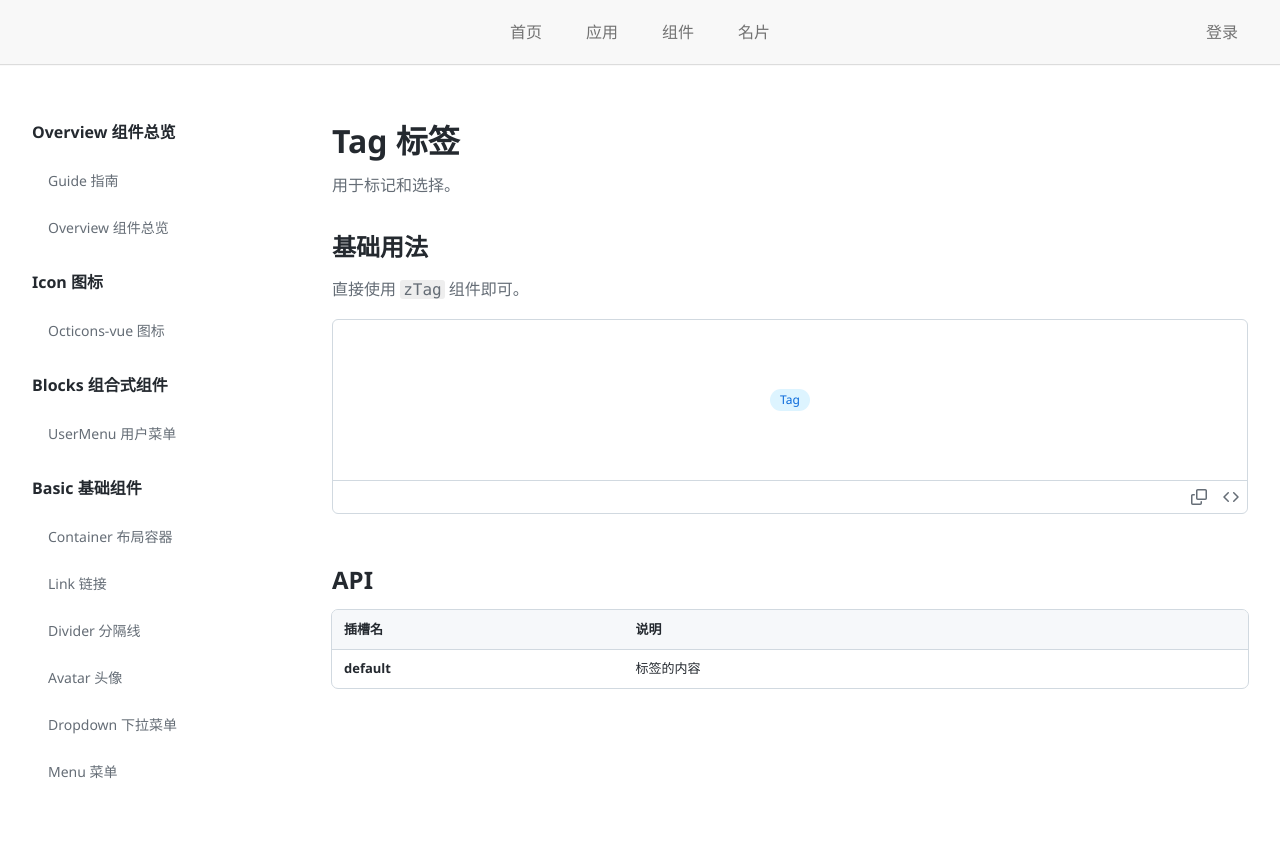
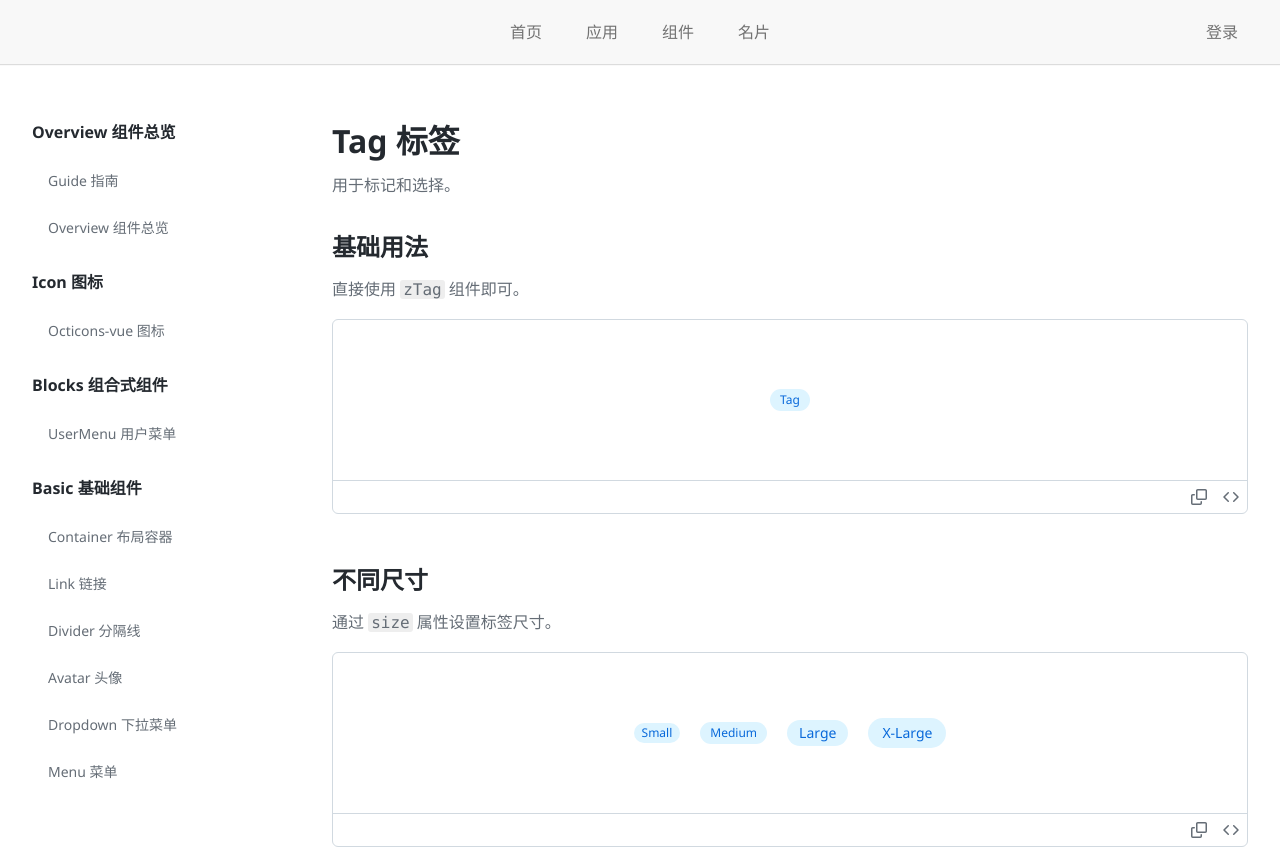
Before and after one commit to UnderHear-tools/UnderHear-Web, a Vue app in the folder UnderHear-frontend/: page /component/tag in a window 1280 px wide. Shown: the top 849 px of the page. Before the commit the page ends 800 px from the top, so only its background shows below. Built offline with nearby package versions, Linux system fonts and the light colour scheme.

Commit message:
zTag组件新增size属性

```diff
--- a/UnderHear-frontend/src/components/z-ui/tag/zTag.vue
+++ b/UnderHear-frontend/src/components/z-ui/tag/zTag.vue
@@ -1,21 +1,46 @@
 <template>
-	<span class="z-tag">
+	<span class="z-tag" :class="`z-tag--${size}`">
 		<slot></slot>
 	</span>
 </template>
 
 <script setup lang="ts">
-// TechTag 组件 - 用于显示技术标签
+withDefaults(defineProps<{
+  size?: 'small' | 'medium' | 'large' | 'xlarge'
+}>(), {
+  size: 'medium'
+})
 </script>
 
 <style scoped>
 .z-tag {
     background-color: #ddf4ff;
     color: #0969da;
-    padding: 0px 10px 0px 10px;
-    line-height: 22px;
     border-radius: 100px;
-    font-size: 12px;
     font-weight: 500;
 }
+
+.z-tag--small {
+    padding: 0 8px;
+    line-height: 20px;
+    font-size: 12px;
+}
+
+.z-tag--medium {
+    padding: 0 10px;
+    line-height: 22px;
+    font-size: 12px;
+}
+
+.z-tag--large {
+    padding: 0 12px;
+    line-height: 26px;
+    font-size: 14px;
+}
+
+.z-tag--xlarge {
+    padding: 0 14px;
+    line-height: 30px;
+    font-size: 14px;
+}
 </style>
--- a/UnderHear-frontend/src/module/components/views/components/tag.vue
+++ b/UnderHear-frontend/src/module/components/views/components/tag.vue
@@ -7,6 +7,18 @@
       <ComponentDocsDemoBlock :code="demo1Code">
         <div class="tag-row">
           <zTag>Tag</zTag>
+        </div>
+      </ComponentDocsDemoBlock>
+    </ComponentDocsSection>
+
+    <ComponentDocsSection title="不同尺寸">
+      <template #description>通过 <code>size</code> 属性设置标签尺寸。</template>
+      <ComponentDocsDemoBlock :code="demo2Code">
+        <div class="tag-row">
+          <zTag size="small">Small</zTag>
+          <zTag size="medium">Medium</zTag>
+          <zTag size="large">Large</zTag>
+          <zTag size="xlarge">X-Large</zTag>
         </div>
       </ComponentDocsDemoBlock>
     </ComponentDocsSection>
@@ -44,15 +56,36 @@ const demo1Code = `<template>
 }
 </style>`
 
+const demo2Code = `<template>
+  <div class="tag-row">
+    <zTag size="small">Small</zTag>
+    <zTag size="medium">Medium</zTag>
+    <zTag size="large">Large</zTag>
+    <zTag size="xlarge">X-Large</zTag>
+  </div>
+</template>
+
+<style scoped>
+.tag-row {
+  display: flex;
+  align-items: center;
+  gap: 20px;
+}
+</style>`
+
 const apiTableColumns: ZTableColumn[] = [
-  { key: 'name', label: '插槽名', rowHeader: true, minWidth: '140px' },
-  { key: 'description', label: '说明', minWidth: '300px', wrap: true },
+  { key: 'name', label: '属性名', rowHeader: true, minWidth: '140px' },
+  { key: 'description', label: '说明', minWidth: '200px', wrap: true },
+  { key: 'type', label: '类型', minWidth: '200px', wrap: true },
+  { key: 'default', label: '默认值', minWidth: '100px' }
 ]
 
 const apiTableRows = [
   {
-    name: 'default',
-    description: '标签的内容',
+    name: 'size',
+    description: '标签尺寸',
+    type: "'small' | 'medium' | 'large' | 'xlarge'",
+    default: "'medium'"
   }
 ]
 </script>
@@ -60,6 +93,7 @@ const apiTableRows = [
 <style scoped>
 .tag-row {
   display: flex;
+  align-items: center;
   gap: 20px;
 }
 </style>
```
